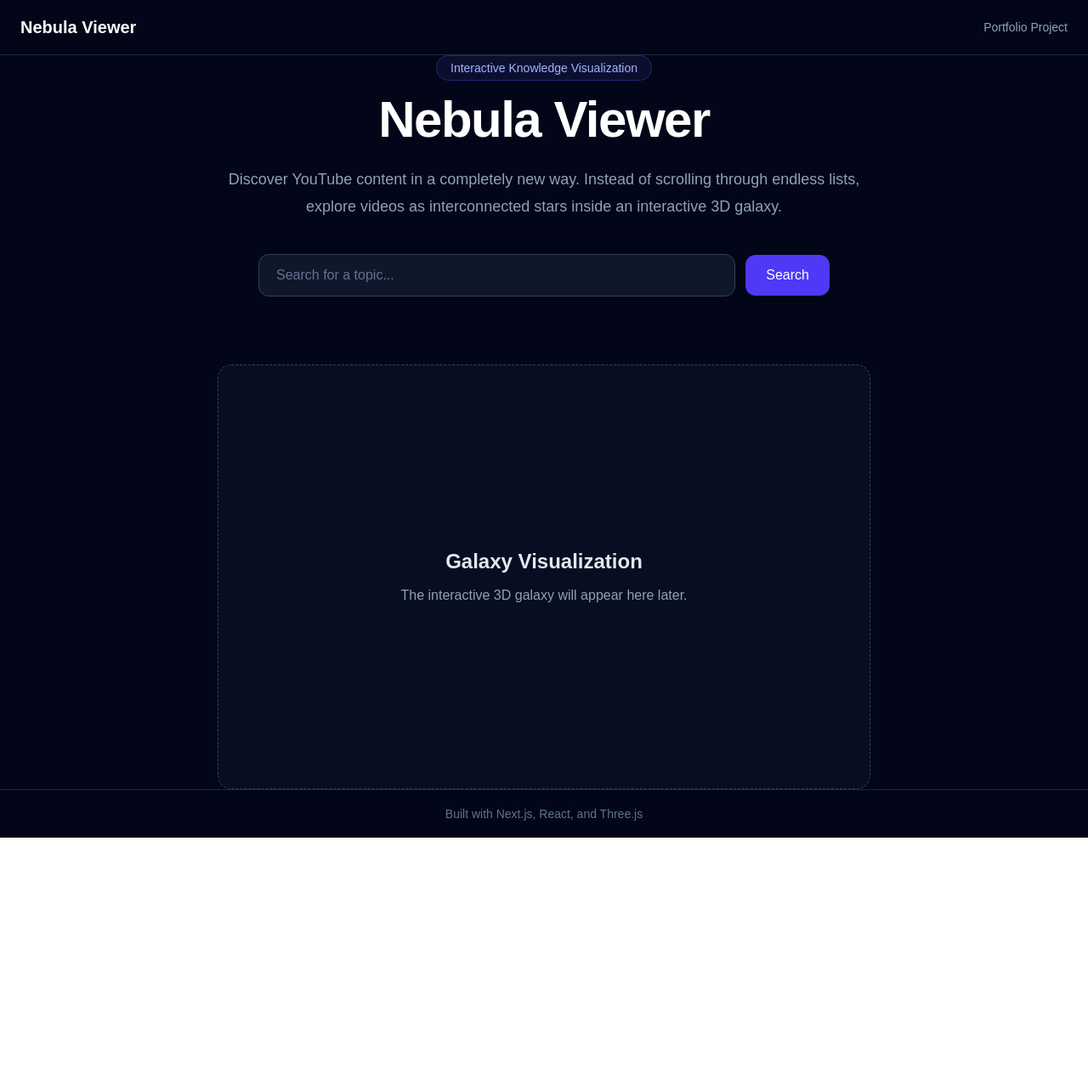
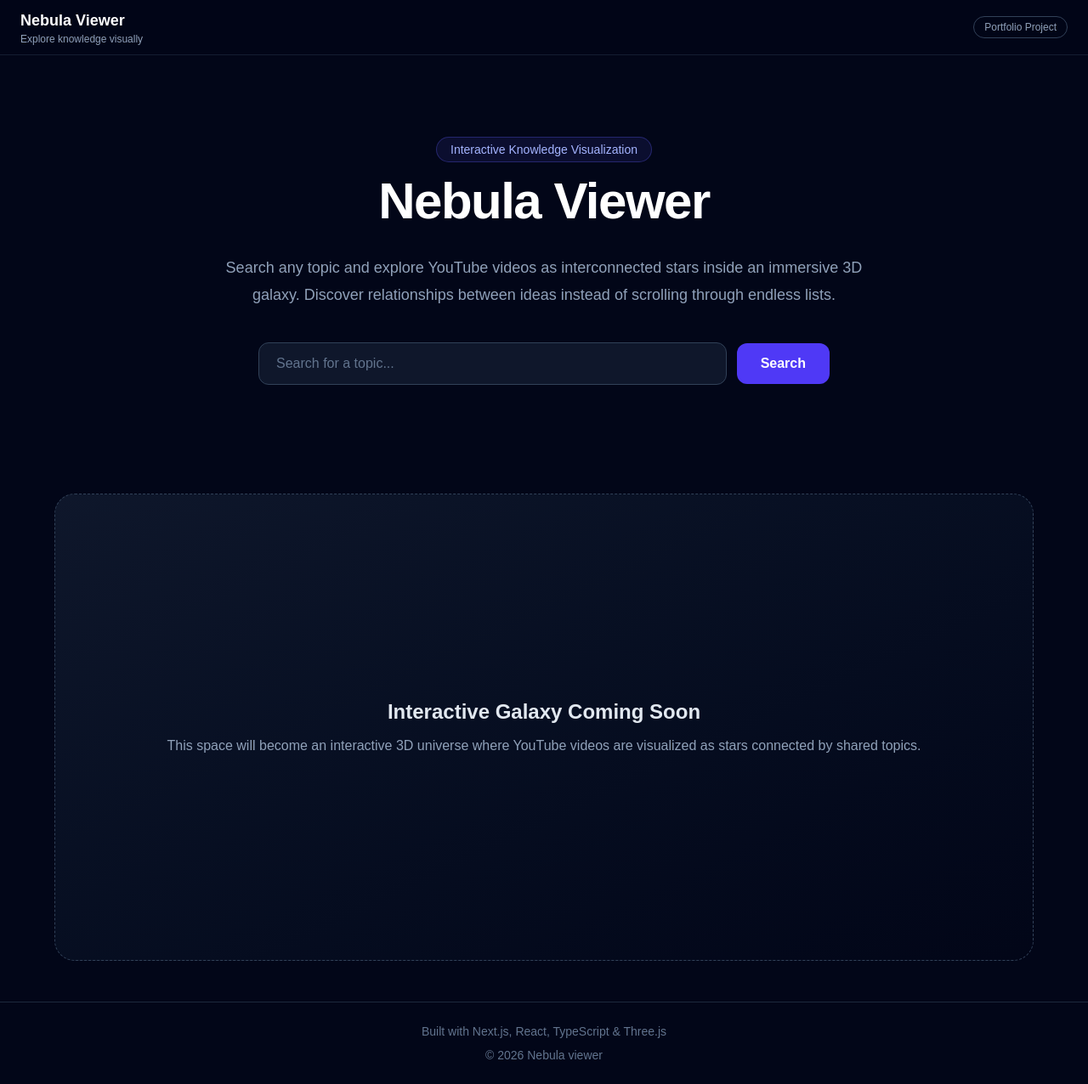
Before and after one commit to leulmintesinot/nebula-viewer, a Next.js app: page / in a window 1280 px wide. Shown: the whole page at 85% size. Before the commit the page ends 986 px from the top, so only its background shows below. Built offline with nearby package versions, Linux system fonts and the light colour scheme.

Commit message:
feat(ui): complete landing page interface

```diff
--- a/app/page.tsx
+++ b/app/page.tsx
@@ -8,7 +8,7 @@ export default function Home() {
     <div className="flex min-h-screen flex-col bg-slate-950">
       <Header />
 
-      <main className="flex flex-1 items-center justify-center px-6">
+      <main className="flex-1 px-6 py-12 md:px-10 lg:px-16">
         <div className="mx-auto flex max-w-7xl flex-col items-center">
           <Hero />
 
--- a/components/galaxy/GalaxyPlaceholder.tsx
+++ b/components/galaxy/GalaxyPlaceholder.tsx
@@ -1,14 +1,13 @@
 export default function GalaxyPlaceholder() {
   return (
     <section className="mt-20 w-full max-w-6xl">
-      <div className="flex h-[500px] items-center justify-center rounded-2xl border border-dashed border-slate-700 bg-slate-900/50">
-        <div className="text-center">
+      <div className="relative flex h-[550px] items-center justify-center overflow-hidden rounded-3xl border border-dashed border-slate-700 bg-gradient-to-br from-slate-900 to-slate-950">        <div className="text-center">
           <h2 className="text-2xl font-semibold text-slate-200">
-            Galaxy Visualization
+            Interactive Galaxy Coming Soon
           </h2>
 
           <p className="mt-3 text-slate-400">
-            The interactive 3D galaxy will appear here later.
+            This space will become an interactive 3D universe where YouTube videos are visualized as stars connected by shared topics.
           </p>
         </div>
       </div>
--- a/components/hero/Hero.tsx
+++ b/components/hero/Hero.tsx
@@ -2,19 +2,17 @@ import SearchBar from "../search/SearchBar";
 
 export default function Hero() {
   return (
-    <section className="mx-auto flex w-full max-w-5xl flex-col items-center text-center">
+    <section className="mx-auto flex w-full max-w-5xl flex-col items-center text-center py-12">
       <p className="mb-4 rounded-full border border-indigo-500/30 bg-indigo-500/10 px-4 py-1 text-sm font-medium text-indigo-300">
         Interactive Knowledge Visualization
       </p>
 
-      <h1 className="mb-6 text-5xl font-extrabold tracking-tight text-white md:text-6xl">
+      <h1 className="mb-8 text-5xl font-extrabold tracking-tight text-white md:text-6xl">
         Nebula Viewer
       </h1>
 
       <p className="max-w-3xl text-lg leading-8 text-slate-400">
-        Discover YouTube content in a completely new way. Instead of scrolling
-        through endless lists, explore videos as interconnected stars inside an
-        interactive 3D galaxy.
+        Search any topic and explore YouTube videos as interconnected stars inside an immersive 3D galaxy. Discover relationships between ideas instead of scrolling through endless lists.
       </p>
 
       <SearchBar />
--- a/components/layout/Footer.tsx
+++ b/components/layout/Footer.tsx
@@ -1,10 +1,10 @@
 export default function Footer() {
   return (
-    <footer className="border-t border-slate-800 bg-slate-950">
-      <div className="mx-auto flex h-14 max-w-7xl items-center justify-center px-6">
-        <p className="text-sm text-slate-500">
-          Built with Next.js, React, and Three.js
-        </p>
+    <footer className="border-t border-slate-800">
+      <div className="mx-auto flex max-w-7xl flex-col items-center gap-2 px-6 py-6 text-sm text-slate-500">
+        <p>Built with Next.js, React, TypeScript & Three.js</p>
+
+        <p>© 2026 Nebula viewer</p>
       </div>
     </footer>
   );
--- a/components/layout/Header.tsx
+++ b/components/layout/Header.tsx
@@ -1,12 +1,18 @@
 export default function Header() {
   return (
-    <header className="border-b border-slate-800 bg-slate-950">
+    <header className="sticky top-0 z-50 border-b border-slate-800/70 bg-slate-950/80 backdrop-blur">
       <div className="mx-auto flex h-16 max-w-7xl items-center justify-between px-6">
-        <h1 className="text-xl font-bold text-white">
-          Nebula Viewer
-        </h1>
+        <div>
+          <h1 className="text-lg font-bold text-white">
+            Nebula Viewer
+          </h1>
 
-        <span className="text-sm text-slate-400">
+          <p className="text-xs text-slate-400">
+            Explore knowledge visually
+          </p>
+        </div>
+
+        <span className="rounded-full border border-slate-700 px-3 py-1 text-xs text-slate-400">
           Portfolio Project
         </span>
       </div>
--- a/components/search/SearchBar.tsx
+++ b/components/search/SearchBar.tsx
@@ -12,9 +12,9 @@ export default function SearchBar() {
         className="flex-1 rounded-xl border border-slate-700 bg-slate-900 px-5 py-3 text-white placeholder-slate-500 outline-none transition focus:border-indigo-500 focus:ring-2 focus:ring-indigo-500/30"
       />
 
-      <button
+     <button
         type="submit"
-        className="rounded-xl bg-indigo-600 px-6 py-3 font-medium text-white transition hover:bg-indigo-500"
+        className="rounded-xl bg-indigo-600 px-7 py-3 font-semibold text-white transition-all duration-200 hover:scale-105 hover:bg-indigo-500"
       >
         Search
       </button>
```
